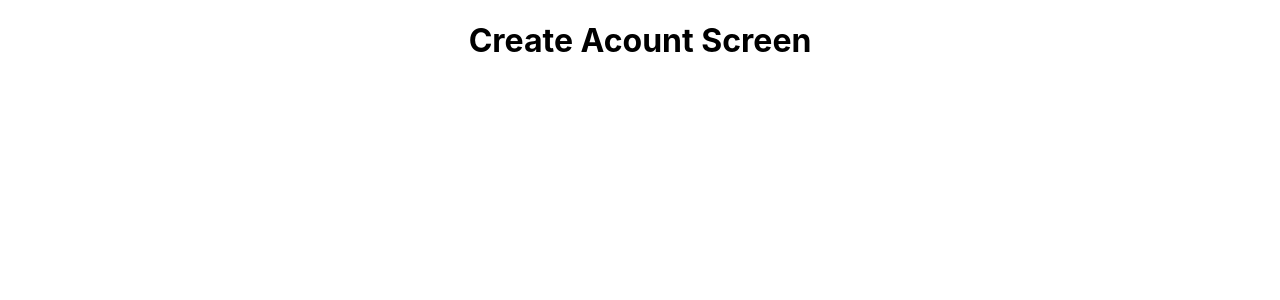
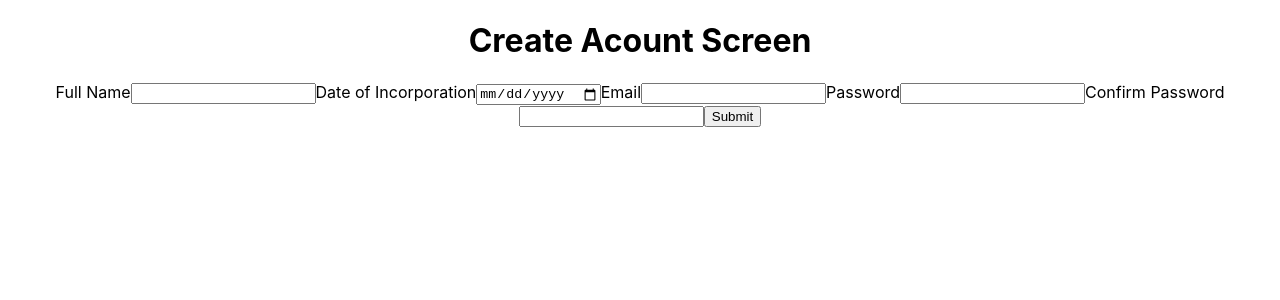
Before and after one commit to mangesh-landge/react-micro-bank, a React (Create React App) app: page /create-account in a window 1280 px wide. Shown: the top 300 px of the page. Built offline with nearby package versions, Linux system fonts and the light colour scheme.

Commit message:
added signUp form

```diff
--- a/db.json
+++ b/db.json
@@ -4,7 +4,7 @@
       "email": "admin@gmail.com",
       "password": "$2a$10$Js.bv6kZIDS7Vr51zMdk/eK9e0mueGrMbodXWuFijZBmlnofq7wH.",
       "fullName": "Mangesh Landge",
-      "dob": "01-01-2000",
+      "dateOfIncorporation": "01-01-2000",
       "currentServices": [
         {
           "id": 3,
@@ -31,7 +31,7 @@
       "email": "prem@gmail.com",
       "password": "$2a$10$voeYj.ClUq6tP5A0Xhfnku6lXBfDvdTyZbmkertouQ7DYKz5m84kO",
       "full name": "Prem Kumar",
-      "dob": "01-01-1999",
+      "dateOfIncorporation": "01-01-1999",
       "companyName": "",
       "avatar": "",
       "currentServices": [],
--- a/src/pages/SignUp/index.tsx
+++ b/src/pages/SignUp/index.tsx
@@ -1,9 +1,91 @@
 import React from "react";
+import { Formik, Form, Field } from "formik";
+import * as Yup from "yup";
+
+interface SignUpValues {
+  fullName: string;
+  dateOfIncorporation: string;
+  email: string;
+  password: string;
+  confirmPassword: string;
+  companyName?: string;
+  avatar?: string;
+  currentServices?: Array<any>;
+}
+
+const SignupSchema = Yup.object().shape({
+  fullName: Yup.string()
+    .min(3, "Too Short name!")
+    .max(50, "Too Long name!")
+    .required("Required"),
+  dateOfIncorporation: Yup.date()
+    .max(new Date(Date.now()), "Incorporation must be did")
+    .required("Required"),
+  email: Yup.string().email("Invalid email").required("Required"),
+  password: Yup.string()
+    .required("No password provided.")
+    .min(8, "Password is too short - should be 8 chars minimum.")
+    .matches(/[a-zA-Z]/, "Password can only contain Latin letters."),
+  confirmPassword: Yup.string().oneOf(
+    [Yup.ref("password"), null],
+    "Passwords must match"
+  ),
+  companyName: Yup.string().nullable().notRequired(),
+  avatar: Yup.string().nullable().notRequired(),
+  currentServices: Yup.array().nullable().notRequired(),
+});
 
 export default function CreateAccount() {
   return (
     <>
       <h1>Create Acount Screen</h1>
+      <Formik
+        initialValues={{
+          fullName: "",
+          dateOfIncorporation: "",
+          email: "",
+          password: "",
+          confirmPassword: "",
+          companyName: "",
+          avatar: "",
+          currentServices: [],
+        }}
+        validationSchema={SignupSchema}
+        onSubmit={(values: SignUpValues) => {
+          // same shape as initial values
+          console.log(values);
+        }}
+      >
+        {({ errors, touched }) => (
+          <Form>
+            <label>Full Name</label>
+            <Field name="fullName" />
+            {errors.fullName && touched.fullName ? (
+              <div>{errors.fullName}</div>
+            ) : null}
+            <label>Date of Incorporation</label>
+            <Field name="dateOfIncorporation" type="date" />
+            {errors.dateOfIncorporation && touched.dateOfIncorporation ? (
+              <div>{errors.dateOfIncorporation}</div>
+            ) : null}
+            <label>Email</label>
+            <Field name="email" type="email" />
+            {errors.email && touched.email ? <div>{errors.email}</div> : null}
+            <label>Password</label>
+            <Field name="password" />
+            {errors.password && touched.password ? (
+              <div>{errors.password}</div>
+            ) : null}
+            <label>Confirm Password</label>
+            <Field name="confirmPassword" />
+            {errors.confirmPassword && touched.confirmPassword ? (
+              <div>{errors.confirmPassword}</div>
+            ) : null}
+
+            <button type="submit">Submit</button>
+          </Form>
+        )}
+      </Formik>
     </>
   );
 }
--- a/src/redux/availableServices/reducer.ts
+++ b/src/redux/availableServices/reducer.ts
@@ -15,7 +15,7 @@ interface userDataState {
   isError: boolean;
   email: string;
   fullName: string;
-  dob: string;
+  dateOfIncorporation: string;
   companyName: string;
   avatar: string;
   currentServices: Array<service>;
@@ -33,7 +33,7 @@ const userDataInitial: userDataState = {
   isError: false,
   email: "",
   fullName: "",
-  dob: "",
+  dateOfIncorporation: "",
   companyName: "",
   avatar: "",
   currentServices: [],
@@ -100,7 +100,7 @@ export const availableServiceReducer = (
 //           isError: false,
 //           email: action?.payload?.email,
 //           fullName: action?.payload?.fullName,
-//           dob: action?.payload?.dob,
+//           dateOfIncorporation: action?.payload?.dateOfIncorporation,
 //           companyName: action?.payload?.companyName,
 //           avatar: action?.payload?.avatar,
 //           currentServices: action?.payload?.currentServices,
--- a/src/redux/dashboard/reducer.ts
+++ b/src/redux/dashboard/reducer.ts
@@ -19,7 +19,7 @@ interface userDataState {
   isError: boolean;
   email: string;
   fullName: string;
-  dob: string;
+  dateOfIncorporation: string;
   companyName: string;
   avatar: string;
   currentServices: Array<service>;
@@ -32,7 +32,7 @@ const userDataInitial: userDataState = {
   isError: false,
   email: "",
   fullName: "",
-  dob: "",
+  dateOfIncorporation: "",
   companyName: "",
   avatar: "",
   currentServices: [],
@@ -59,7 +59,7 @@ export const dashBoardReducer = (
         id: action?.payload?.id,
         email: action?.payload?.email,
         fullName: action?.payload?.fullName,
-        dob: action?.payload?.dob,
+        dateOfIncorporation: action?.payload?.dateOfIncorporation,
         companyName: action?.payload?.companyName,
         avatar: action?.payload?.avatar,
         currentServices: action?.payload?.currentServices,
@@ -90,7 +90,7 @@ export const dashBoardReducer = (
         id: action?.payload?.id,
         email: action?.payload?.email,
         fullName: action?.payload?.fullName,
-        dob: action?.payload?.dob,
+        dateOfIncorporation: action?.payload?.dateOfIncorporation,
         companyName: action?.payload?.companyName,
         avatar: action?.payload?.avatar,
         currentServices: action?.payload?.currentServices,
@@ -121,7 +121,7 @@ export const dashBoardReducer = (
         id: action?.payload?.id,
         email: action?.payload?.email,
         fullName: action?.payload?.fullName,
-        dob: action?.payload?.dob,
+        dateOfIncorporation: action?.payload?.dateOfIncorporation,
         companyName: action?.payload?.companyName,
         avatar: action?.payload?.avatar,
         currentServices: action?.payload?.currentServices,
```
